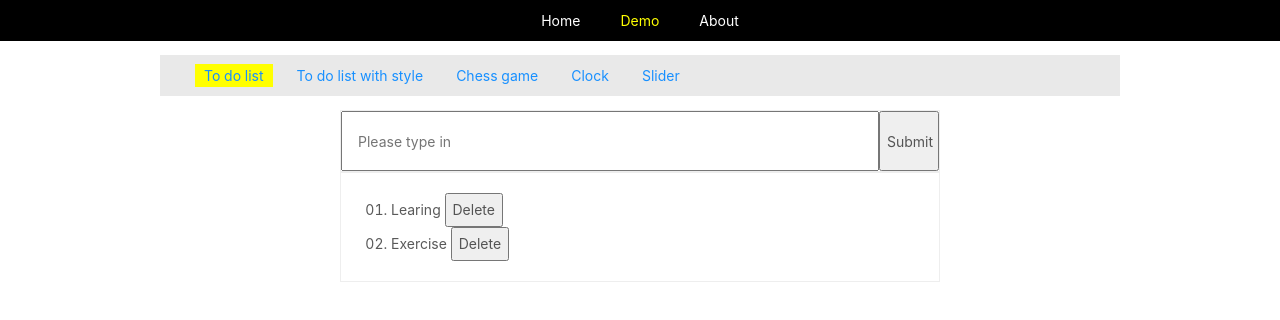
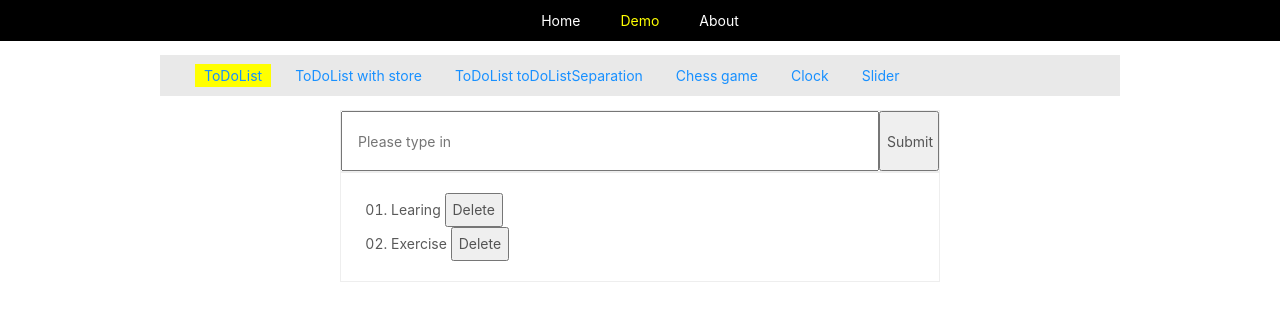
Before and after one commit to lixingyangok/react-with-ts, a React (Create React App) app: page /demo/toDoList in a window 1280 px wide. Shown: the top 320 px of the page. Built offline with nearby package versions, Linux system fonts and the light colour scheme.

Commit message:
write a todolist, and try to split the html and js

```diff
--- /dev/null
+++ b/src/pages/demo/components/todolistSeparation/todolistSeparation.tsx
@@ -0,0 +1,9 @@
+import React from 'react';
+
+export default class ToDoList extends React.Component{
+    render(){
+        return <div>
+            to do list
+        </div>
+    }
+}
--- a/src/pages/demo/components/todolistWithStyle/todolistWithStyle.tsx
+++ b/src/pages/demo/components/todolistWithStore/todolistWithStore.tsx
@@ -1,6 +1,6 @@
 import React from 'react';
 import { Input, List, Button } from 'antd';
-import styled from './style/todolistWithStyle.js';
+import styled from './style/todolistWithStore.js';
 import store from 'store/index';
 import { TO_ADD, TO_REMOVE, TO_INPUT } from 'store/actionsMaker';
 
--- a/src/pages/demo/demo.tsx
+++ b/src/pages/demo/demo.tsx
@@ -1,15 +1,19 @@
-import React, {Suspense} from 'react';
+import React, { Suspense } from 'react';
 import { NavLink, Switch, Route, Redirect } from 'react-router-dom';
 import { Ul } from './style/demo';
 
 export const navData = [{
     to: '/demo/toDoList',
-    name: 'To do list',
+    name: 'ToDoList',
     component: React.lazy(()=>import('pages/demo/components/todolist/todolist')),
 },{
-    to: '/demo/toDoListWithStyle',
-    name: 'To do list with style',
-    component: React.lazy(()=>import('pages/demo/components/todolistWithStyle/todolistWithStyle')),
+    to: '/demo/toDoListWithStore',
+    name: 'ToDoList with store',
+    component: React.lazy(()=>import('pages/demo/components/todolistWithStore/todolistWithStore')),
+},{
+    to: '/demo/toDoListSeparation',
+    name: 'ToDoList toDoListSeparation',
+    component: React.lazy(()=>import('pages/demo/components/todolistSeparation/todolistSeparation')),
 },{
     to: '/demo/chessGame',
     name: 'Chess game',
```
Also changed, not shown: src/pages/demo/components/todolistSeparation/style/style.js (added, +14 -0 lines), src/pages/demo/components/todolistSeparation/script/script.tsx (added), src/pages/demo/components/todolistWithStore/style/todolistWithStore.js (renamed from src/pages/demo/components/todolistWithStyle/style/todolistWithStyle.js).
